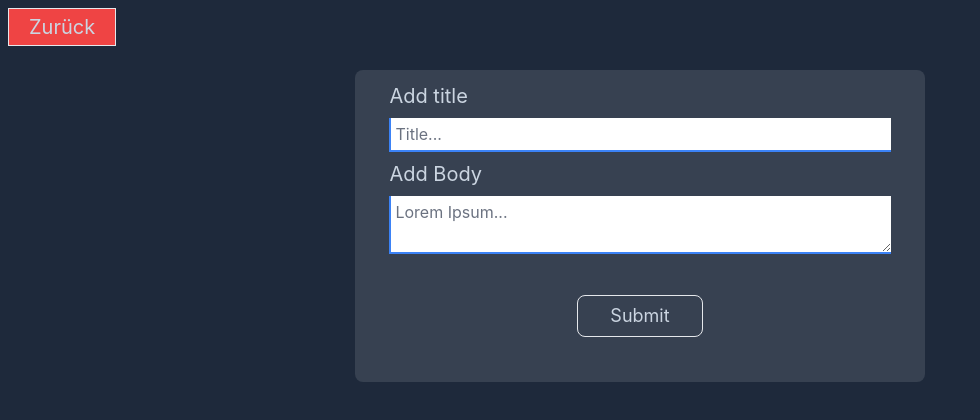
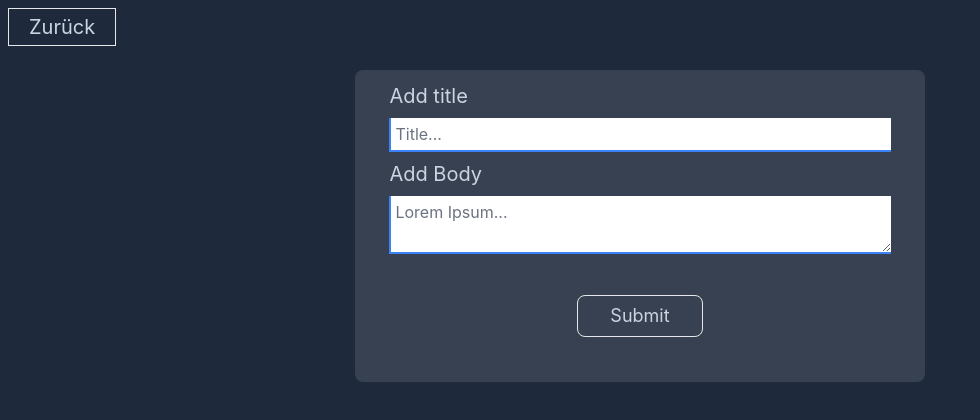
Before and after one commit to bawrdiii/blog, a React (Create React App) app: page /add-post in a window 1280 px wide. Shown: the top 420 px of the page, without its empty margins (0-980 px from the left). Built offline with nearby package versions, Linux system fonts and the light colour scheme; the HTML template or start-up script is replaced by a standard one.

Commit message:
changed the animation

```diff
--- a/src/index.css
+++ b/src/index.css
@@ -52,15 +52,28 @@ code {
   width: 150%;
 }
 .btn {
-  @apply overflow-hidden border py-1 px-5 m-2 transition-colors relative;
+  @apply overflow-hidden border py-1 px-5 m-2 relative z-10;
 }
+
 .btn::before {
   content: "";
-  @apply w-1/2 absolute right-1/2 inline-block bg-red-500 h-full top-0 -z-10;
+  @apply w-1/2 absolute -left-5 inline-block h-0 bg-indigo-600 top-0 -z-10;
+  transform: skew(35deg) scale(1.3);
+  transform-origin: top;
+  transition: height 0.8s ease;
 }
+
 .btn::after {
   content: "";
-  @apply w-1/2 absolute left-1/2 inline-block bg-red-500 h-full top-0 -z-10;
+  @apply w-1/2 absolute inline-block bg-indigo-600 h-0 bottom-0 -right-5 -z-10;
+  transform: skew(35deg) scale(1.3);
+  transform-origin: bottom;
+  transition: height 0.8s ease;
+}
+
+.btn:hover::before,
+.btn:hover::after {
+  height: 100%;
 }
 
 .delete-icon {
```
